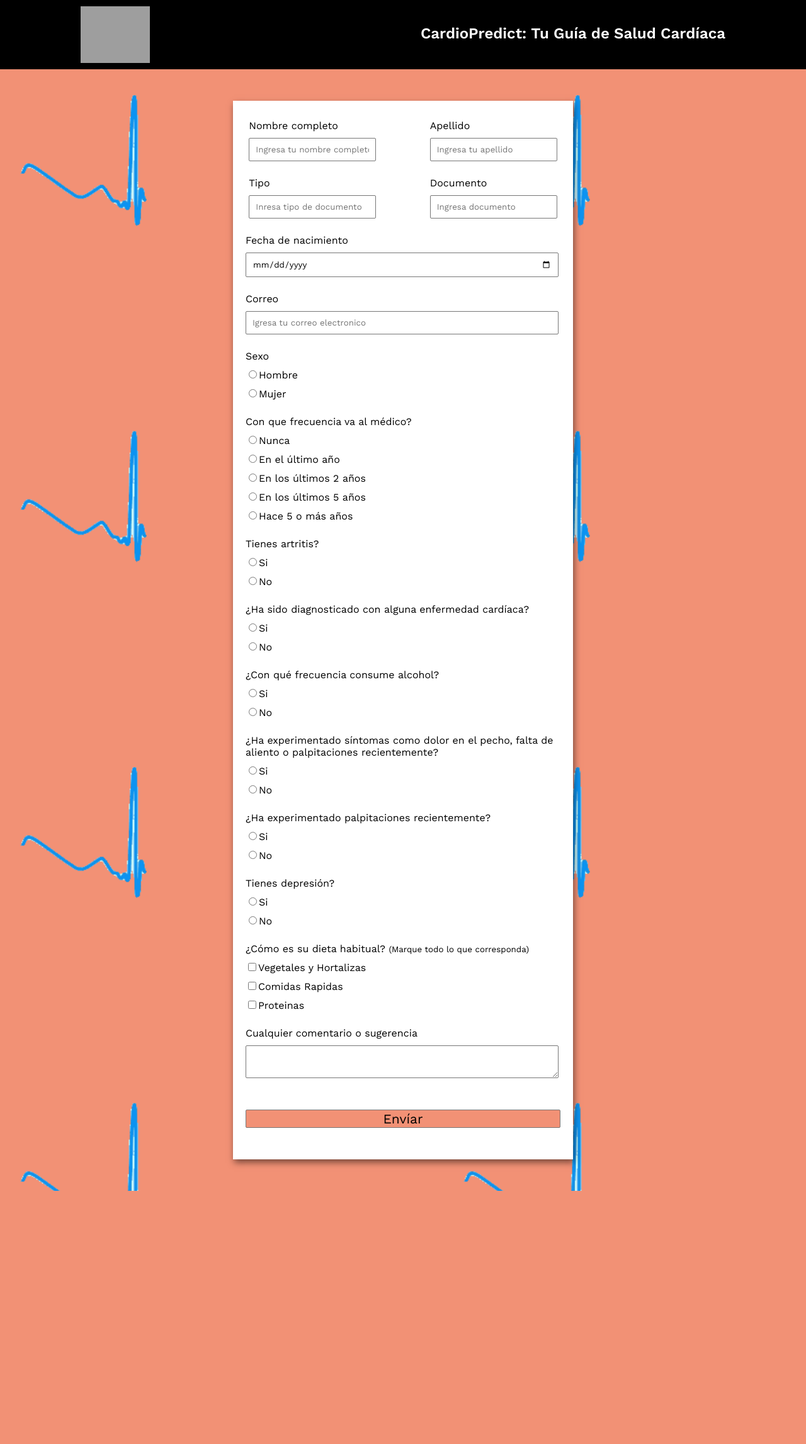
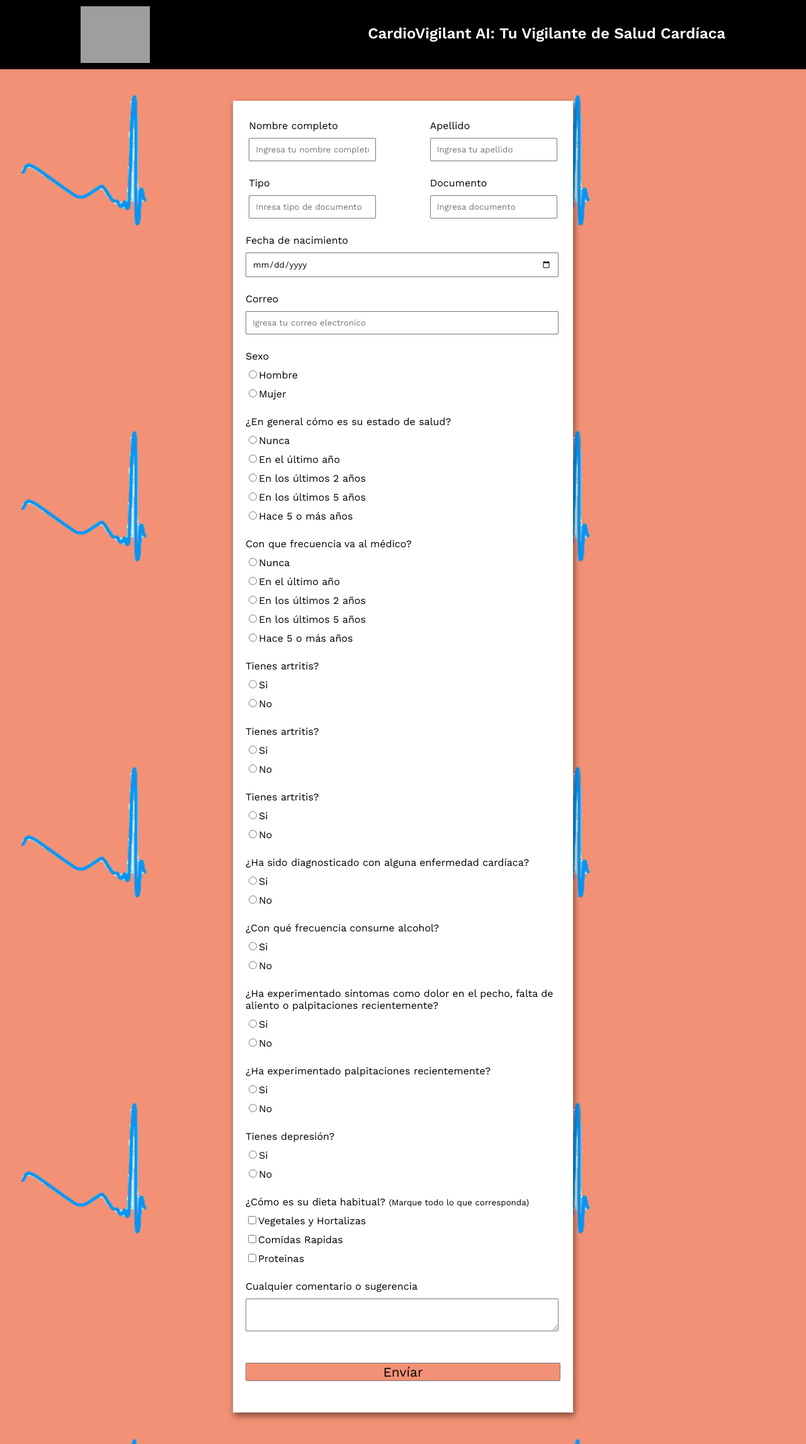
Before and after one commit to ijrios/Hackathon_data_science, a Flask app: page / in a window 1280 px wide. Shown: the whole page at 63% size. Before the commit the page ends 1891 px from the top, so only its background shows below. Run offline with Flask 3, Linux system fonts and the light colour scheme; grey boxes are pictures that could not be loaded.

Commit message:
Added the Web Applications.

```diff
--- a/app.py
+++ b/app.py
@@ -1,10 +1,8 @@
-import pandas as pd
-from sklearn.preprocessing import MinMaxScaler
-from flask import Flask, request, render_template
-from sklearn.ensemble import RandomForestClassifier
-from sklearn.model_selection import train_test_split
-from sklearn.model_selection import train_test_split
+import pickle
+from typing import List
 
+import numpy as np
+from flask import Flask, render_template
 
 app = Flask(__name__)
 
@@ -12,19 +10,12 @@ app = Flask(__name__)
 def hello_hackathon():
     return render_template('home.html')
 
-def data():
-  # Cargamos datos
-  datos = pd.read_csv('data/datos_novus.csv')
-  X = datos.drop(["Heart_Disease"],axis=1)
-  y = datos['Heart_Disease']
-  scaler = MinMaxScaler()
-  scaler.fit(X)
-  X_train_scaled= scaler.transform(X)
-
-  # Entrenar el modelo Random Forest
-  modelo_rf = RandomForestClassifier()
-  modelo_rf.fit(X_train_scaled, y)
-
+@app.post("/predict")
+def predict(data):
+    with open("gbm_model.pkl", "rb") as f:
+        model = pickle.load(f)
+    prediction = model.predict(data).tolist()
+    return {"prediction": prediction}
 
 if __name__  == "__main__":
   app.run(host="0.0.0.0", debug=True)
--- a/templates/home.html
+++ b/templates/home.html
@@ -7,7 +7,7 @@
     <meta name="viewport"
           content="width=device-width, initial-scale=1.0">
     <title>
-        Biomedical App
+        CardioVigilant AI
     </title>
 
     <style>
@@ -159,7 +159,7 @@
       <nav>
         <ul>
           </br>
-          <h1 style="color :white; ">CardioPredict: Tu Guía de Salud Cardíaca</h1>
+          <h1 style="color :white; ">CardioVigilant AI: Tu Vigilante de Salud Cardíaca</h1>
         </ul>
       </nav>
     </div>
@@ -167,7 +167,7 @@
 
 <body>
     <!-- Create Form -->
-    <form id="form">
+    <form method="POST" action="/procesar_encuesta">
 
         <!-- Details -->
 <div class="form-control" style="display: inline-block; margin-right: 80px;">
@@ -259,6 +259,39 @@
 
         <div class="form-control">
             <label>
+               ¿En general cómo es su estado de salud?
+            </label>
+
+            <!-- Input Type Radio Button -->
+            <label for="recommed-1">
+                <input type="radio"
+                       id="recommed-1"
+                       name="recommed">Nunca</input>
+            </label>
+            <label for="recommed-2">
+                <input type="radio"
+                       id="recommed-2"
+                       name="recommed">En el último año</input>
+            </label>
+          <label for="recommed-2">
+                <input type="radio"
+                       id="recommed-2"
+                       name="recommed">En los últimos 2 años</input>
+            </label>
+          <label for="recommed-2">
+                <input type="radio"
+                       id="recommed-2"
+                       name="recommed">En los últimos 5 años</input>
+            </label>
+          <label for="recommed-2">
+                <input type="radio"
+                       id="recommed-2"
+                       name="recommed">Hace 5 o más años</input>
+            </label>
+        </div>
+
+       <div class="form-control">
+            <label>
                 Con que frecuencia va al médico?
             </label>
 
@@ -308,6 +341,41 @@
             </label>
         </div>
 
+         <div class="form-control">
+            <label>
+                Tienes artritis?
+            </label>
+
+            <!-- Input Type Radio Button -->
+            <label for="recommed-1">
+                <input type="radio"
+                       id="recommed-1"
+                       name="recommed">Si</input>
+            </label>
+            <label for="recommed-2">
+                <input type="radio"
+                       id="recommed-2"
+                       name="recommed">No</input>
+            </label>
+        </div>
+
+         <div class="form-control">
+            <label>
+                Tienes artritis?
+            </label>
+
+            <!-- Input Type Radio Button -->
+            <label for="recommed-1">
+                <input type="radio"
+                       id="recommed-1"
+                       name="recommed">Si</input>
+            </label>
+            <label for="recommed-2">
+                <input type="radio"
+                       id="recommed-2"
+                       name="recommed">No</input>
+            </label>
+        </div>
          <div class="form-control">
             <label>
                 ¿Ha sido diagnosticado con alguna enfermedad cardíaca?
```
Also changed, not shown: code (models)/datae_novus.csv (renamed from code/datae_novus.csv), templates/resultado.html (deleted), 2 other files.
